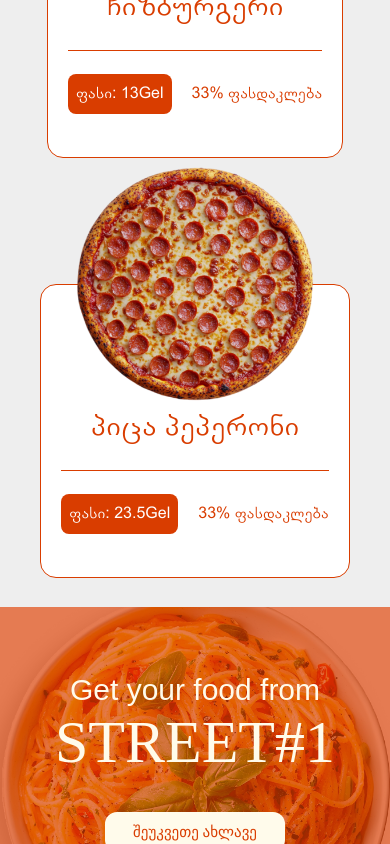
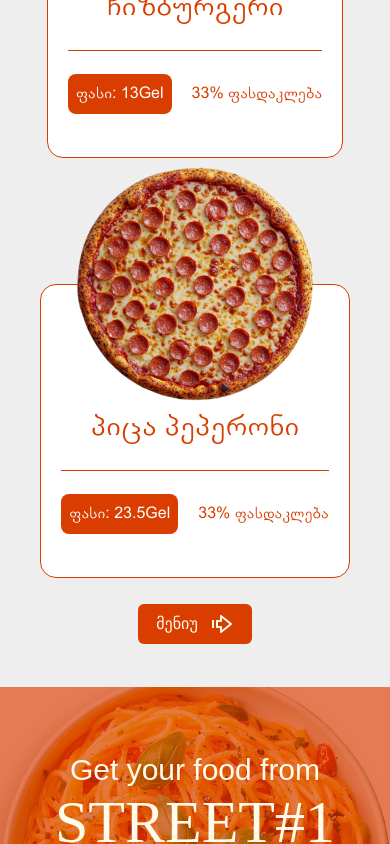
Before and after one commit to AndrewEl131/cafe-site, a Next.js app: page / in a window 390 px wide. Shown: the part 2277-3121 px from the top of the page. Built offline with nearby package versions, Linux system fonts and the light colour scheme; a web font is replaced by a local one.

Commit message:
Added button in menu section

```diff
--- a/app/page.tsx
+++ b/app/page.tsx
@@ -4,6 +4,12 @@ import ReviewSlider from "@/components/ReviewSlider";
 import Reveal from "@/hooks/useReveal";
 import Image from "next/image";
 import Link from "next/link";
+import type { Metadata } from "next";
+
+export const metadata: Metadata = {
+  title: "მთავარი",
+  description: "A description for the page",
+};
 
 export default function Home() {
   return (
@@ -22,8 +28,8 @@ export default function Home() {
             </h1>
             <div className="w-full mt-5">
               <p className="text-[rgba(0,0,0,0.7)] lg:hover:ml-4.5 duration-300">
-                ჩვენ გვაქვს მაღალი ხარისხის მომსახურეობა, და მომხამერებელს ყოველთვის
-                განსხვავებულს ვთავაზობთ.
+                ჩვენ გვაქვს მაღალი ხარისხის მომსახურეობა, და მომხამერებელს
+                ყოველთვის განსხვავებულს ვთავაზობთ.
               </p>
             </div>
             <div className="w-full mt-5 space-x-5">
@@ -68,8 +74,8 @@ export default function Home() {
                 მენიუს ყველა პუნქტზე
               </h1>
               <p className="lg:w-130.5 w-full text-[18px] lg:text-start text-center opacity-60">
-              ჩვენ გვაქვს მაღალი ხარისხის მომსახურეობა, და მომხმარებელს ყოველთვის
-              განსხვავებულს ვთავაზობთ.
+                ჩვენ გვაქვს მაღალი ხარისხის მომსახურეობა, და მომხმარებელს
+                ყოველთვის განსხვავებულს ვთავაზობთ.
               </p>
             </div>
           </Reveal>
@@ -104,7 +110,7 @@ export default function Home() {
       </div>
       {/* Menu */}
       <div
-        className="w-full lg:h-200 h-380 flex flex-col gap-40 lg:px-15 px-5 lg:py-20 py-5 bg-[#EEEEEE]"
+        className="w-full lg:h-200 h-400 flex flex-col gap-40 lg:px-15 px-5 lg:py-20 py-5 bg-[#EEEEEE]"
         id="menu"
       >
         {/* header */}
@@ -120,19 +126,53 @@ export default function Home() {
           </div>
         </Reveal>
         {/* Menu Items */}
+        <div className="">
           <div className="w-full flex lg:flex-row flex-col items-center lg:gap-0 gap-25 justify-evenly">
-          <MenuItem img="/assets/main-burger.png" title="საფირმო ბურგერი" price={20} />
-          <MenuItem img="/assets/cheeseburger.png" title="ჩიზბურგერი" price={13} />
-          <MenuItem img="/assets/peperoni.webp" title="პიცა პეპერონი" price={23.5} />
+            <MenuItem
+              img="/assets/main-burger.png"
+              title="საფირმო ბურგერი"
+              price={20}
+            />
+            <MenuItem
+              img="/assets/cheeseburger.png"
+              title="ჩიზბურგერი"
+              price={13}
+            />
+            <MenuItem
+              img="/assets/peperoni.webp"
+              title="პიცა პეპერონი"
+              price={23.5}
+            />
+          </div>
+          <div className="w-full flex justify-center">
+            <Link
+              href={"/menu"}
+              className="inline-flex items-center gap-3 lg:hover:gap-4.5 h-10 px-4.5 py-3.5 rounded-md cursor-pointer bg-[#D93D00] text-amber-50 lg:hover:bg-amber-50 lg:hover:text-[#D93D00] transition-all duration-300"
+            >
+              მენიუ
+              <svg
+                xmlns="http://www.w3.org/2000/svg"
+                width="24"
+                height="24"
+                fill="currentColor"
+                viewBox="0 0 24 24"
+              >
+                <path d="M11.62 3.22A1.004 1.004 0 0 0 9.99 4v4h-3c-.55 0-1 .45-1 1v6c0 .55.45 1 1 1h3v4a1.004 1.004 0 0 0 1 1c.22 0 .44-.07.62-.22l10-8c.24-.19.38-.48.38-.78s-.14-.59-.38-.78zm.38 14.7V15c0-.55-.45-1-1-1H8v-4h3c.55 0 1-.45 1-1V6.08L19.4 12zM2 8h2v8H2z"></path>
+              </svg>
+            </Link>
+          </div>
         </div>
       </div>
       {/* Review */}
       <div className="w-full h-200 lg:flex hidden flex-col gap-25 px-15 py-20">
         {/* header */}
         <div className="w-full lg:text-start text-center lg:space-y-0 space-y-5">
-          <h1 className="text-[#D93D00] lg:text-[38px] text-3xl test">ჩვენი მიმოხილვა</h1>
+          <h1 className="text-[#D93D00] lg:text-[38px] text-3xl test">
+            ჩვენი მიმოხილვა
+          </h1>
           <h1 className="text-black lg:text-[48px] text-4xl primary-font">
-            გემრიელი მენიუ <span className="text-[#D93D00]">& მომსახურეობა</span>
+            გემრიელი მენიუ{" "}
+            <span className="text-[#D93D00]">& მომსახურეობა</span>
           </h1>
           <p className="text-[#00000098]">
             მრავალფეროვანი მენიუ, რაც მთავარია თქვენთვის მორგებული.
@@ -153,7 +193,9 @@ export default function Home() {
               Get your food from
             </h1>
             <div className="w-full flex lg:flex-row flex-col lg:gap-0 gap-10 justify-between items-center">
-            <h1 className="lg:text-[156px] text-6xl text-amber-50">STREET#1</h1>
+              <h1 className="lg:text-[156px] text-6xl text-amber-50">
+                STREET#1
+              </h1>
 
               <button className="lg:w-122.75 w-45 lg:h-22.5 h-10 inline-flex px-5.5 lg:py-4 bg-amber-50 text-[#D93D00] justify-center items-center lg:text-[48px] text-[15px] rounded-xl cursor-pointer lg:hover:bg-[#D93D00] lg:hover:text-amber-50 transition-all duration-300">
                 შეუკვეთე ახლავე
```
Lines whose indentation alone changed are shown as unchanged.
